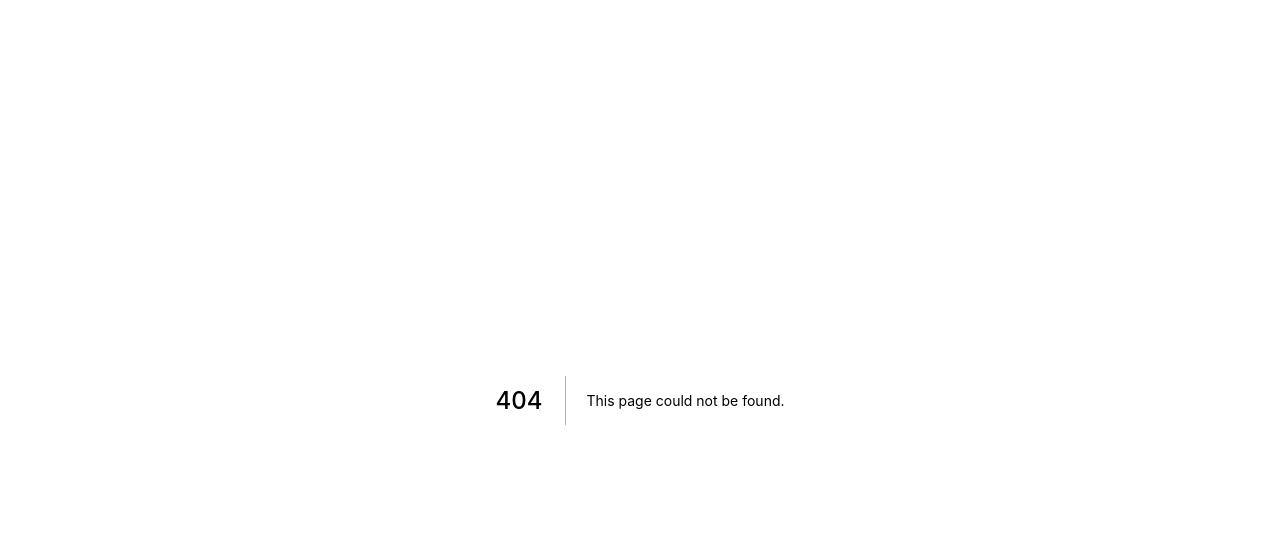
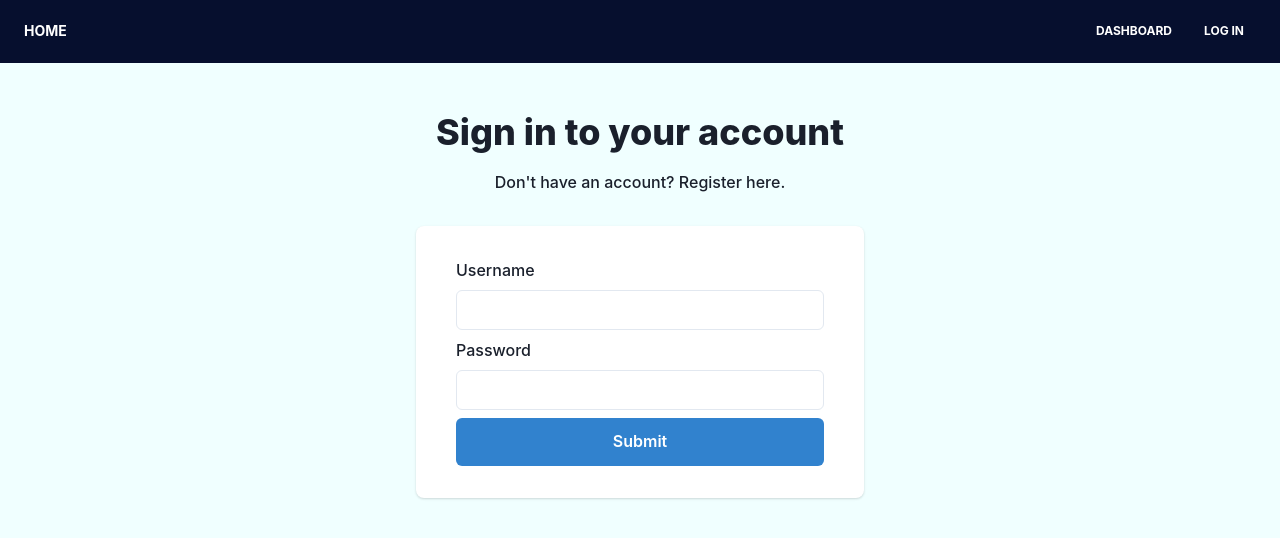
Before and after one commit to kristofferdavidsen/Pinterface, a Next.js app: page /login in a window 1280 px wide. Before the commit this address had no page. Shown: the top 538 px of the page. Built offline with nearby package versions, Linux system fonts and the light colour scheme.

Commit message:
rearrangements

```diff
--- a/components/Navbar.tsx
+++ b/components/Navbar.tsx
@@ -1,12 +1,12 @@
 import Link from "next/link"
+import { useContext } from "react"
+import { LoginContext } from "../pages/_app"
 
-type NavbarProps = {
-	setLoggedOut: () => boolean
-}
+const Navbar: React.FC = () => {
+	const { loggedIn, setLoggedOut } = useContext(LoginContext)
 
-const Navbar: React.FC<NavbarProps> = ({ setLoggedOut }) => {
 	return (
-		<div className="relative flex flex-wrap items-center justify-between px-2 py-3 bg-dark-blue text-off-white mb-3">
+		<div className="relative flex flex-wrap items-center justify-between px-2 py-3 bg-dark-blue text-off-white">
 			<div className="container px-4 mx-auto flex flex-wrap items-center justify-between">
 				<div className="w-full relative flex justify-between lg:w-auto lg:static lg:block lg:justify-start">
 					<Link href="/">
@@ -17,12 +17,30 @@ const Navbar: React.FC<NavbarProps> = ({ setLoggedOut }) => {
 				</div>
 				<div>
 					<ul className="flex flex-col lg:flex-row list-none lg:ml-auto">
-						<li className="nav-item">
+						<li>
 							<Link href="/dashboard">
 								<a className="px-3 py-2 flex items-center text-xs uppercase font-bold leading-snug text-white hover:opacity-75">
 									<span className="ml-2">Dashboard</span>
 								</a>
 							</Link>
+						</li>
+						<li>
+							{loggedIn ? (
+								<Link href="/login">
+									<a
+										onClick={() => setLoggedOut()}
+										className="px-3 py-2 flex items-center text-xs uppercase font-bold leading-snug text-white hover:opacity-75"
+									>
+										<span className="ml-2">Log out</span>
+									</a>
+								</Link>
+							) : (
+								<Link href="/login">
+									<a className="px-3 py-2 flex items-center text-xs uppercase font-bold leading-snug text-white hover:opacity-75">
+										<span className="ml-2">Log in</span>
+									</a>
+								</Link>
+							)}
 						</li>
 					</ul>
 				</div>
--- a/components/login/Login.tsx
+++ b/components/login/Login.tsx
@@ -1,15 +1,17 @@
-import React from "react"
+import React, { useContext } from "react"
 import { Box, useColorModeValue, Heading, Text } from "@chakra-ui/react"
 import Link from "next/link"
 import { LoginCard } from "./LoginCard"
 import { LoginForm } from "./LoginForm"
+import { LoginContext } from "../../pages/_app"
 
 type LoginProps = {
-	setLoggedIn: (arg0: boolean) => boolean
 	failedLogin: (errorMsg: string) => void
 }
 
-const Login: React.FC<LoginProps> = ({ setLoggedIn, failedLogin }) => {
+const Login: React.FC<LoginProps> = ({ failedLogin }) => {
+	const { setLoggedIn } = useContext(LoginContext)
+
 	return (
 		<Box
 			bg={useColorModeValue("azure", "inherit")}
--- a/components/login/LoginForm.tsx
+++ b/components/login/LoginForm.tsx
@@ -12,7 +12,7 @@ import { useState } from "react"
 import { useRouter } from "next/router"
 
 type LoginProps = {
-	setLoggedIn: (arg0: boolean) => boolean
+	setLoggedIn: (arg0: boolean) => void
 	failedLogin: (errorMsg: string) => void
 }
 
--- a/pages/_app.tsx
+++ b/pages/_app.tsx
@@ -5,11 +5,6 @@ import "../styles/globals.css"
 import { ChakraProvider } from "@chakra-ui/react"
 
 const MyApp: React.FC<AppProps> = ({ Component, pageProps }) => {
-	const LoginContext = createContext({
-		loggedIn: false,
-		setLoggedIn: () => {},
-		setLoggedOut: () => {},
-	})
 	const [loggedIn, setLoggedIn] = useState(false)
 
 	const login = () => setLoggedIn(true)
@@ -30,3 +25,9 @@ const MyApp: React.FC<AppProps> = ({ Component, pageProps }) => {
 	)
 }
 export default MyApp
+
+export const LoginContext = createContext({
+	loggedIn: false,
+	setLoggedIn: () => {},
+	setLoggedOut: () => {},
+})
--- a/pages/dashboard.tsx
+++ b/pages/dashboard.tsx
@@ -5,42 +5,37 @@ import Navbar from "../components/Navbar"
 import { TempList } from "../components/TempList"
 import { Temperature } from "../interfaces/Temperature"
 import { connectToDatabase } from "../util/mongodb"
-import toast, { Toaster } from "react-hot-toast"
+import { Toaster } from "react-hot-toast"
 import Head from "next/head"
+import { LoginContext } from "./_app"
 
 type DashboardProps = {
 	temperatures: Array<Temperature>
-	loginContext: any
 }
 
-const Dashboard: React.FC<DashboardProps> = ({
-	temperatures,
-	loginContext,
-}) => {
+const Dashboard: React.FC<DashboardProps> = ({ temperatures }) => {
 	const router = useRouter()
-	const { loggedIn, setLoggedOut } = useContext(loginContext)
+	const { loggedIn } = useContext(LoginContext)
 
 	useEffect(() => {
 		if (!loggedIn) {
-			router.push("/?error=1")
+			router.push("/login?error=1&red=dashboard", "/login")
 		}
 	}, [loggedIn, router])
 
 	return (
 		<>
 			<Head>
-				<title>Dashboard</title>
+				<title>Dashboard - Pinterface</title>
 				<meta name="viewport" content="initial-scale:1.0, width=device-width" />
 			</Head>
 			<div>
 				<Toaster position="top-center" />
 			</div>
-			<Navbar setLoggedOut={setLoggedOut} />
-			{loggedIn && (
-				<div className="container grid grid-cols-1 m-auto">
-					<TempList temperatures={temperatures} />
-				</div>
-			)}
+			<Navbar />
+			<div className="container grid grid-cols-1 m-auto">
+				<TempList temperatures={temperatures} />
+			</div>
 		</>
 	)
 }
--- a/pages/index.tsx
+++ b/pages/index.tsx
@@ -1,21 +1,10 @@
+import { useEffect } from "react"
+import Navbar from "../components/Navbar"
+import toast, { Toaster } from "react-hot-toast"
 import Head from "next/head"
-import { useContext, useEffect } from "react"
-import Navbar from "../components/Navbar"
-import Login from "../components/login/Login"
-import { useRouter } from "next/router"
-import toast, { Toaster } from "react-hot-toast"
 
-type HomeProps = {
-	isConnected: boolean
-	loginContext: any
-}
-
-const Home: React.FC<HomeProps> = ({ loginContext }) => {
-	const { loggedIn, setLoggedIn, setLoggedOut } = useContext(loginContext)
-	const router = useRouter()
-
+const Home: React.FC = () => {
 	useEffect(() => {
-		loggedIn === true && router.push("/dashboard")
 		const cookieItem = window.localStorage.getItem("cookie-info")
 		if (!cookieItem) {
 			toast(
@@ -55,29 +44,23 @@ const Home: React.FC<HomeProps> = ({ loginContext }) => {
 			)
 			window.localStorage.setItem("cookie-info", String(true))
 		}
+	})
 
-		const { error } = router.query
-		error === "1" && toast.error("Please log in.")
-	}, [loggedIn, router])
-
-	const failedLogin = (errorMsg: string) => toast.error(errorMsg)
 	return (
-		<div>
+		<>
 			<div>
 				<Toaster position="top-center" />
 			</div>
 			<Head>
-				<title>Index</title>
+				<title>Index - Pinterface</title>
 				<meta
 					name="viewport"
 					content="initial-scale:1.0, width=device-width"
 				></meta>
 			</Head>
-			<Navbar setLoggedOut={setLoggedOut} />
-			<div className="justify-center items-center m-auto">
-				<Login setLoggedIn={setLoggedIn} failedLogin={failedLogin} />
-			</div>
-		</div>
+			<Navbar />
+			<p>Home</p>
+		</>
 	)
 }
 export default Home
--- /dev/null
+++ b/pages/login.tsx
@@ -0,0 +1,43 @@
+/* eslint-disable */
+
+import { NextRouter, useRouter } from "next/router"
+import { useContext, useEffect } from "react"
+import toast, { Toaster } from "react-hot-toast"
+import Head from "next/head"
+import Navbar from "../components/Navbar"
+import Login from "../components/login/Login"
+import { LoginContext } from "../pages/_app"
+
+const LoginPage: React.FC = () => {
+	const { loggedIn } = useContext(LoginContext)
+	const router: NextRouter = useRouter()
+
+	useEffect(() => {
+		loggedIn === true && router.push("/dashboard")
+		const { error, red } = router.query
+		if (error === "1" && red === "dashboard") {
+			toast.error("Please log in", { duration: 4000 })
+		}
+	}, []) //exhaustive deps, but I don't want to trigger this effect more than once.
+
+	const failedLogin = (errorMsg: string) => toast.error(errorMsg)
+	return (
+		<div>
+			<div>
+				<Toaster position="top-center" />
+			</div>
+			<Head>
+				<title>Login - Pinterface</title>
+				<meta
+					name="viewport"
+					content="initial-scale:1.0, width=device-width"
+				></meta>
+			</Head>
+			<Navbar />
+			<div className="justify-center items-center m-auto">
+				<Login failedLogin={failedLogin} />
+			</div>
+		</div>
+	)
+}
+export default LoginPage
```
